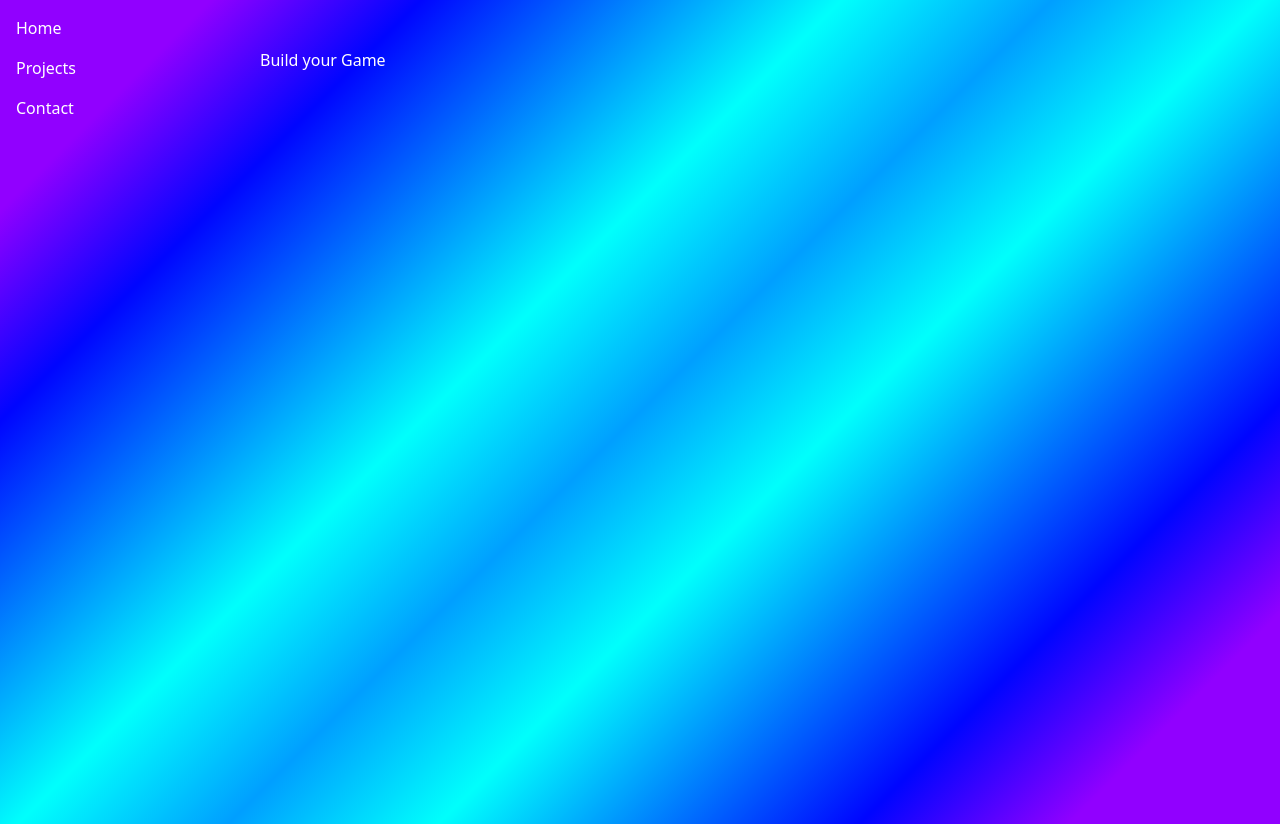
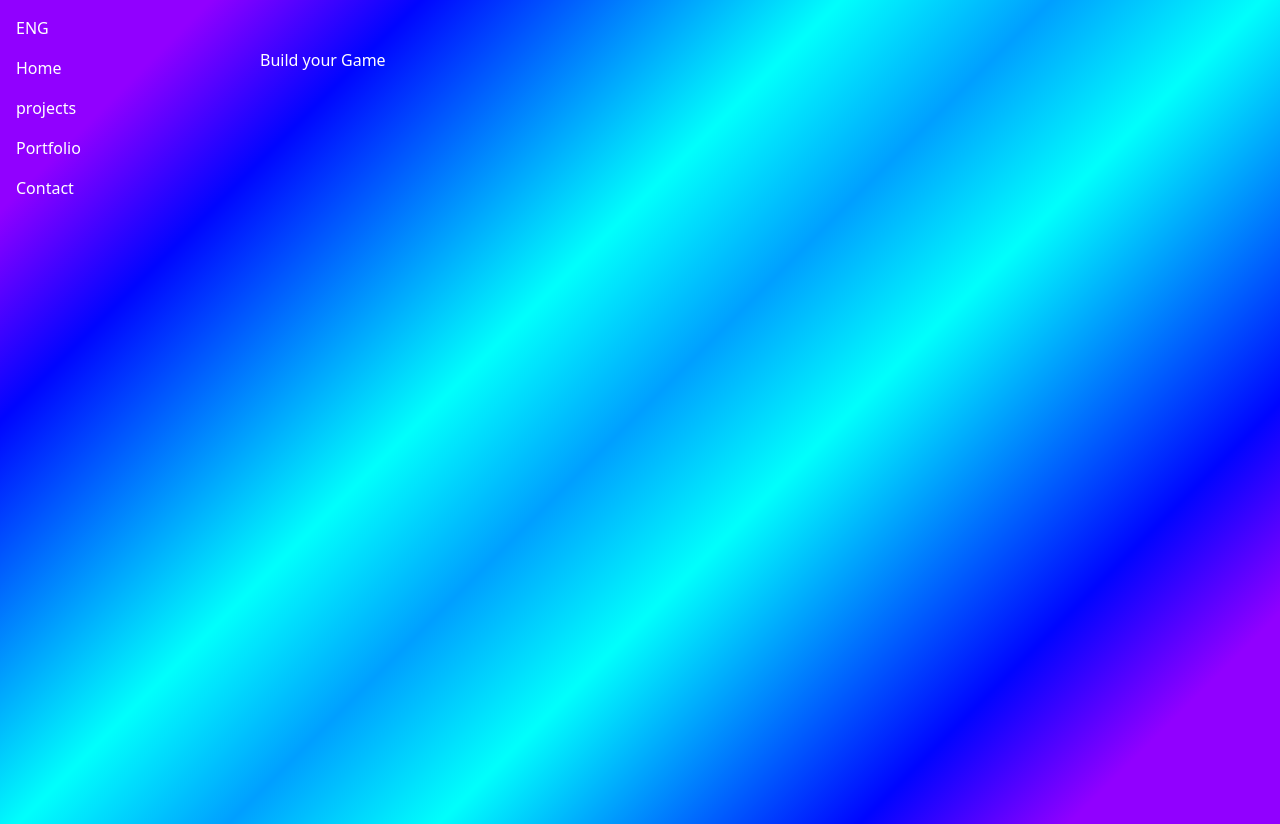
Before and after one commit to Y-jamal05/Y-jamal05.github.io, a plain HTML site: page html/BYG.html in a window 1280 px wide. Drawn offline with nearby package versions, Linux system fonts and the light colour scheme; files whose address does not match are found by name.

Commit message:
nav gefixed

```diff
--- a/html/BYG.html
+++ b/html/BYG.html
@@ -17,18 +17,21 @@
         <nav class="sidebar card py-2 mb-4">
             <ul class="nav flex-column" id="nav_accordion">
                 <li class="nav-item">
+                    <a class="nav-link text-white lang-toggle" href="#" data-language="english" data-dutch="NL" data-english="ENG">NL</a>
+                </li>
+                <li class="nav-item">
                     <a class="nav-link text-white" href="/index.html">Home</a>
                 </li>
                 <li class="nav-item has-submenu">
-                    <a class="nav-link text-white" href="#"> Projects</a>
+                    <a href="projects.html" class="nav-link text-white lang-toggle" data-dutch="projecten" data-english="projects">projecten</a>
                     <ul class="submenu collapse">
                         <li><a class="nav-link text-white" href="/html/HL.html">Hoger Lager</a></li>
                         <li><a class="nav-link text-white" href="/html/escaperoom.html">escaperoom</a></li>
                         <li><a class="nav-link text-white" href="/html/BYG.html">Build your game</a></li>
                         <li><a class="nav-link text-white" href="/html/dashboards.html">Dashboards</a></li>
-                        <li><a class="nav-link text-white" href="/html/portfolio.html">Portfolio</a></li>
                     </ul>
                 </li>
+                <li><a class="nav-link text-white" href="/html/portfolio.html">Portfolio</a></li>
                 <li class="nav-item">
                     <a class="nav-link text-white" href="/html/contact.html"> Contact</a>
                 </li>
```
Also changed, not shown: html/HL.html (+5 -2 lines), html/contact.html (+5 -2 lines), html/dashboards.html (+5 -2 lines), html/escaperoom.html (+5 -2 lines), html/portfolio.html (+5 -2 lines), index.html (+3 -3 lines).
